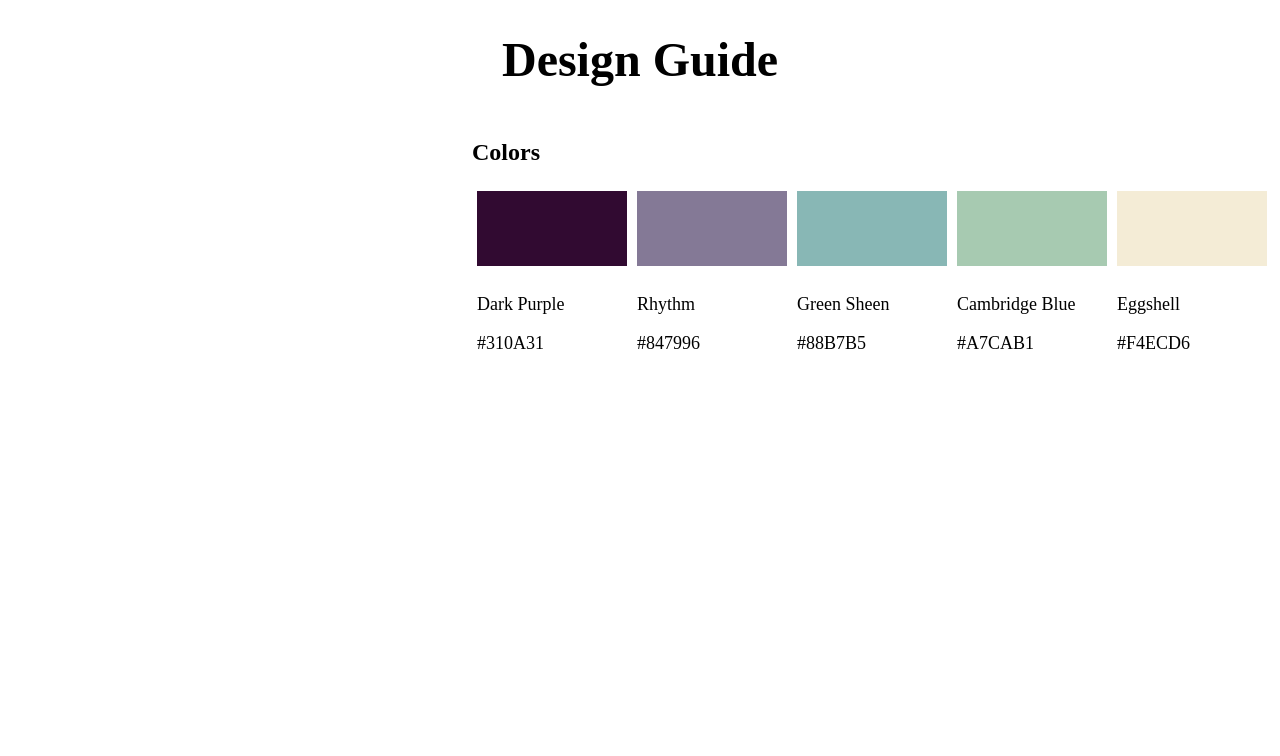
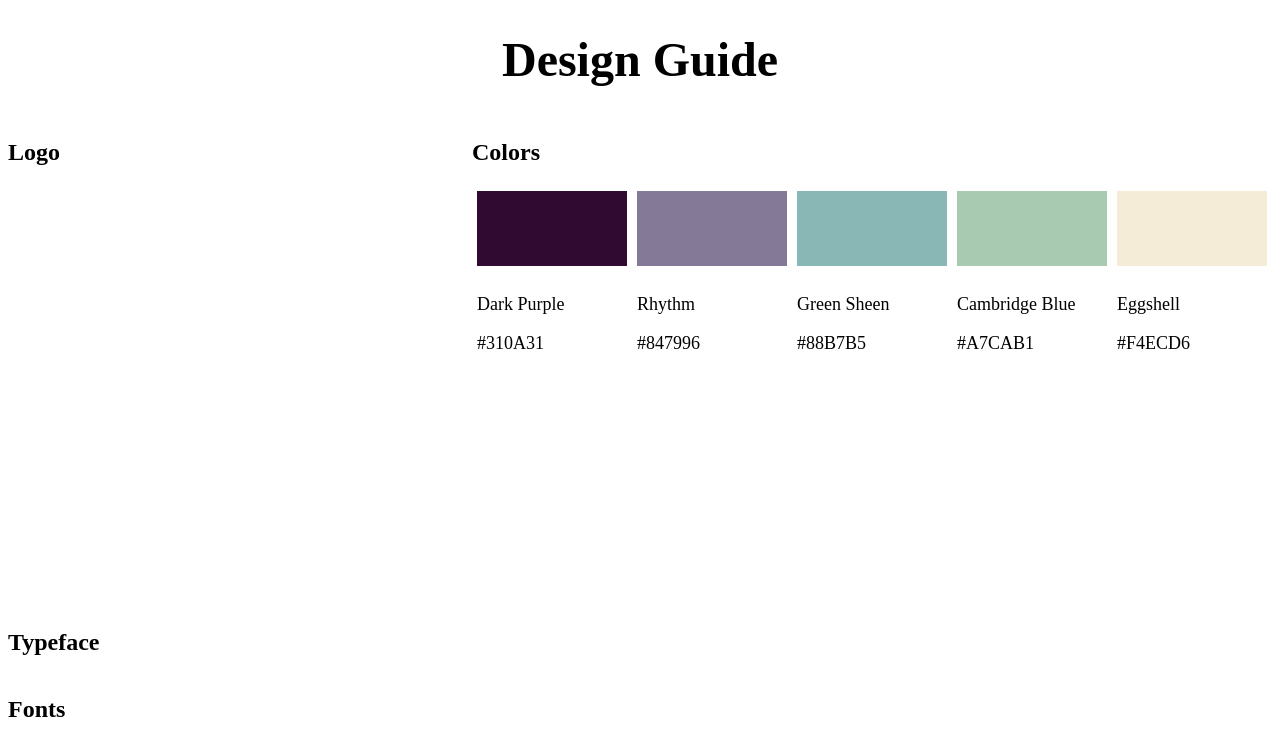
Before and after one commit to xoMishka/DesignGuide, a plain HTML site: page index.html in a window 1280 px wide. Drawn offline with Linux system fonts and the light colour scheme.

Commit message:
Font sucks

```diff
--- a/index.html
+++ b/index.html
@@ -18,7 +18,7 @@
     </header>
     <div class="wrapper">
         <section class="logo container">
-            &nbsp;
+            <h2>Logo</h2>
             <!--
                 https://natsuminishizumi.com/blog/how-to-create-a-simple-brand-style-guide
                 Create a logo or mark that is used in your design. Include
@@ -63,23 +63,21 @@
                 1-2 Primary Colors & 2-3 Secondary Colors
             -->
         </section>
-        <section class="typeface container">
-            &nbsp;
+        <section class="typeface container clearfix">
+            <h2>Typeface</h2>
             <!--
                 Provide a sample of the typeface(s) you will use in your design.
                 Include their intended uses.(Font samples)
                 https://material.io/design/typography/the-type-system.html#type-scale
             -->
         </section>
-        <section class="fonts container">
-            &nbsp;
+        <section class="fonts container clearfix">
+            <h2>Fonts</h2>
             <!--
                 Provide examples of the typeface application. Include font
                 size, color, letter or word spacing, etc. (See guide example)
             -->
         </section>
     </div>
-
-
 </body>
 </html>
--- a/styles/styles.css
+++ b/styles/styles.css
@@ -1,5 +1,4 @@
 @charset "utf-8";
-@import url('https://fonts.googleapis.com/css2?family=Montserrat+Alternates:ital,wght@0,200;0,400;0,900;1,200;1,400;1,900&display=swap');
 
 /*
     WEB 1400 Design Guide Part A
@@ -12,8 +11,11 @@
 *, ::before, ::after { box-sizing: inherit; };
 
 body {
-    font-family: "Montserrat Alternates", sans-serif;
-    font-weight: 400;
+    font-family: Arial, Helvetica, sans-serif;
+}
+
+.clearfix {
+    overflow: auto;
 }
 
 /* Grid */
@@ -37,6 +39,9 @@ header {
     text-align: center;
     font-size: 24px;
 }
+
+/* Logo */
+
 
 /* Colors */
 [class*="box-"] {
```
